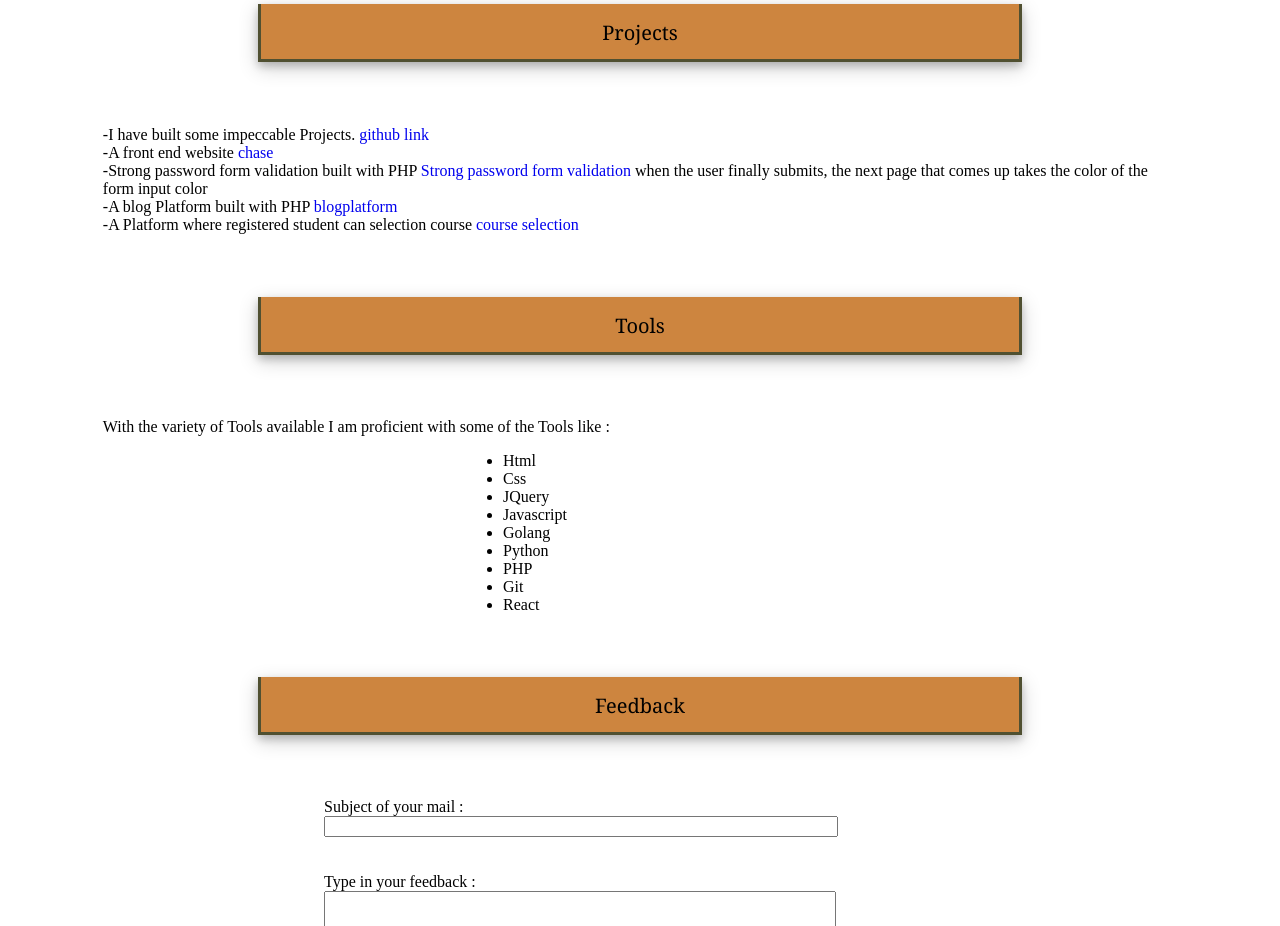
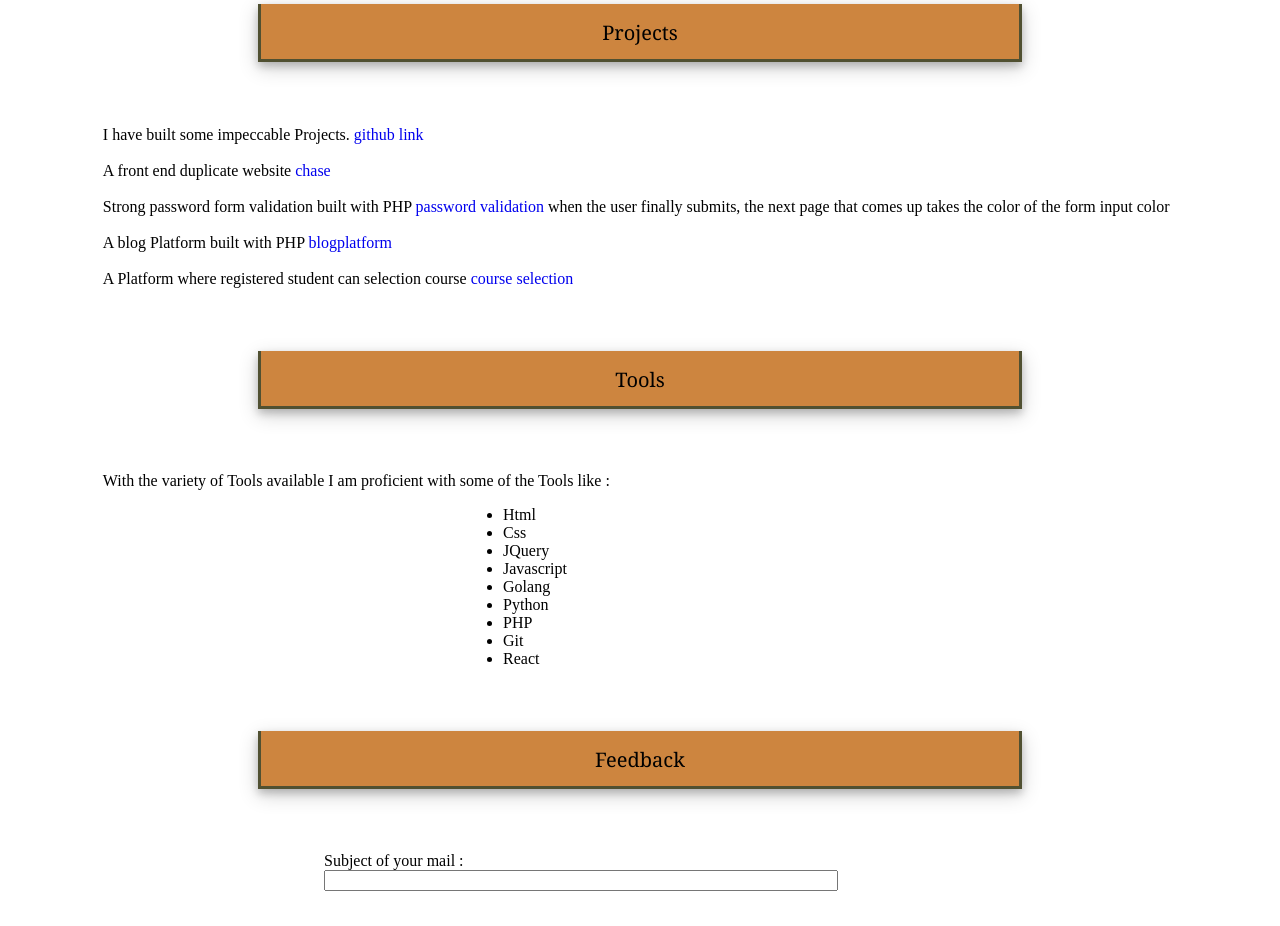
Before and after one commit to E-kenny/port, a plain HTML site: page index.html in a window 1280 px wide. Shown: the part 1320-2246 px from the top of the page. Drawn offline with Linux system fonts and the light colour scheme.

Commit message:
arranged

```diff
--- a/index.html
+++ b/index.html
@@ -48,13 +48,17 @@
            I build websites and Web Application.
        </p>
        <header id="project">Projects</header>
-       <p>-I have built some impeccable Projects.
+       <p>I have built some impeccable Projects.
            <a href="http://www.github.com/E-kenny">github link</a>
       </p>
-      <P>-A front end website <a href="http://e-kenny.github.io/chase">chase</a></P>
-      <p>-Strong password form validation built with PHP <a href="https://ekennypassword.herokuapp.com">Strong password form validation </a>when the user finally submits, the next page that comes up takes the color of the form input color</p>
-      <P>-A blog Platform built with PHP <a href="http://ekennyblog.herokuapp.com">blogplatform</a></P>
-      <P>-A Platform where registered student can selection course <a href="http://zuritask.herokuapp.com">course selection</a></P>
+      <br>
+      <P>A front end duplicate website <a href="http://e-kenny.github.io/chase">chase</a></P>
+      <br>
+      <p>Strong password form validation built with PHP <a href="https://ekennypassword.herokuapp.com">password validation </a>when the user finally submits, the next page that comes up takes the color of the form input color</p>
+      <br>
+      <P>A blog Platform built with PHP <a href="http://ekennyblog.herokuapp.com">blogplatform</a></P>
+      <br>
+      <P>A Platform where registered student can selection course <a href="http://zuritask.herokuapp.com">course selection</a></P>
 
       <header id="tools">Tools</header>
       <p>  With the variety of Tools available I am  proficient with some of the Tools like :</p>
```
